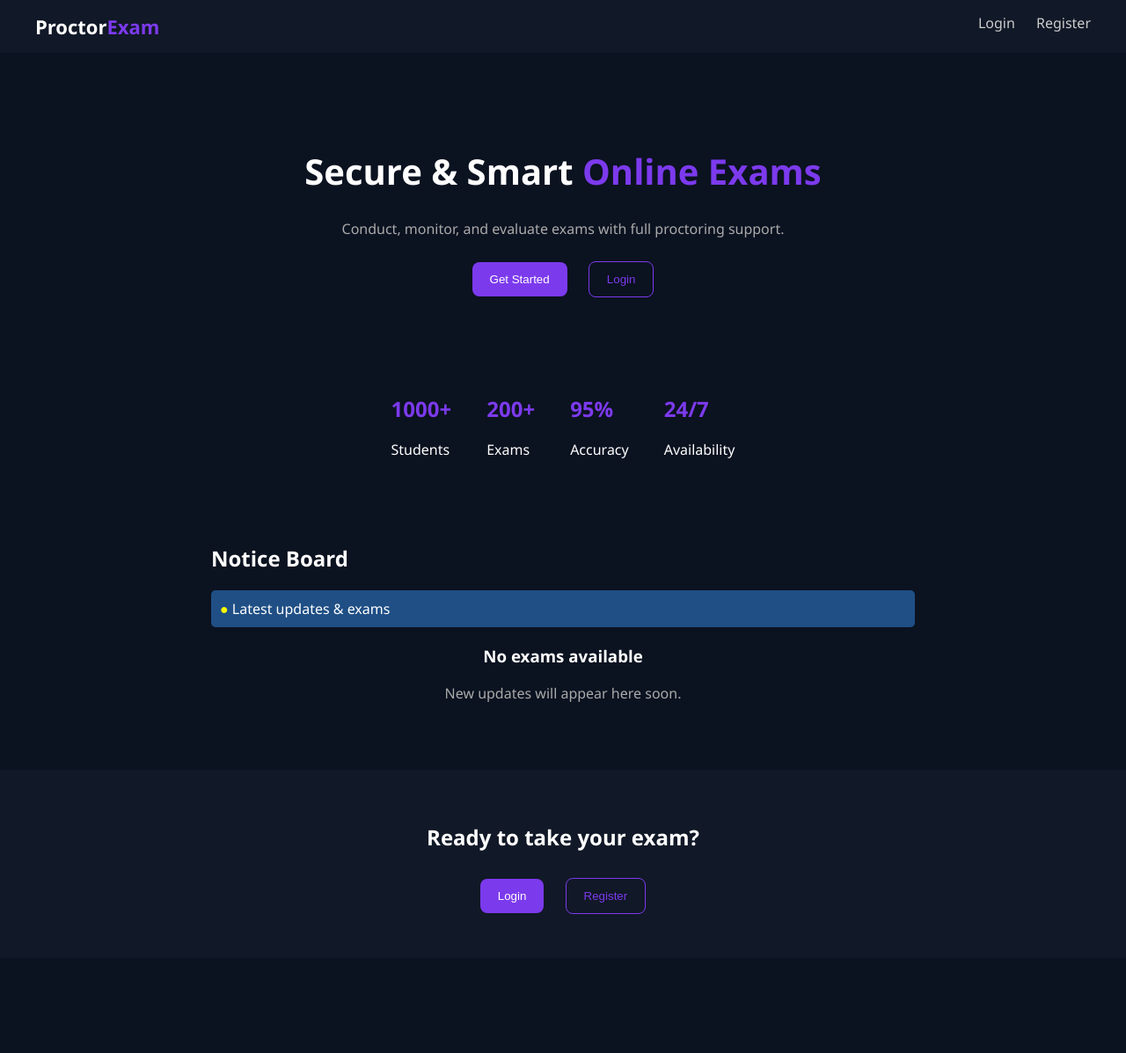
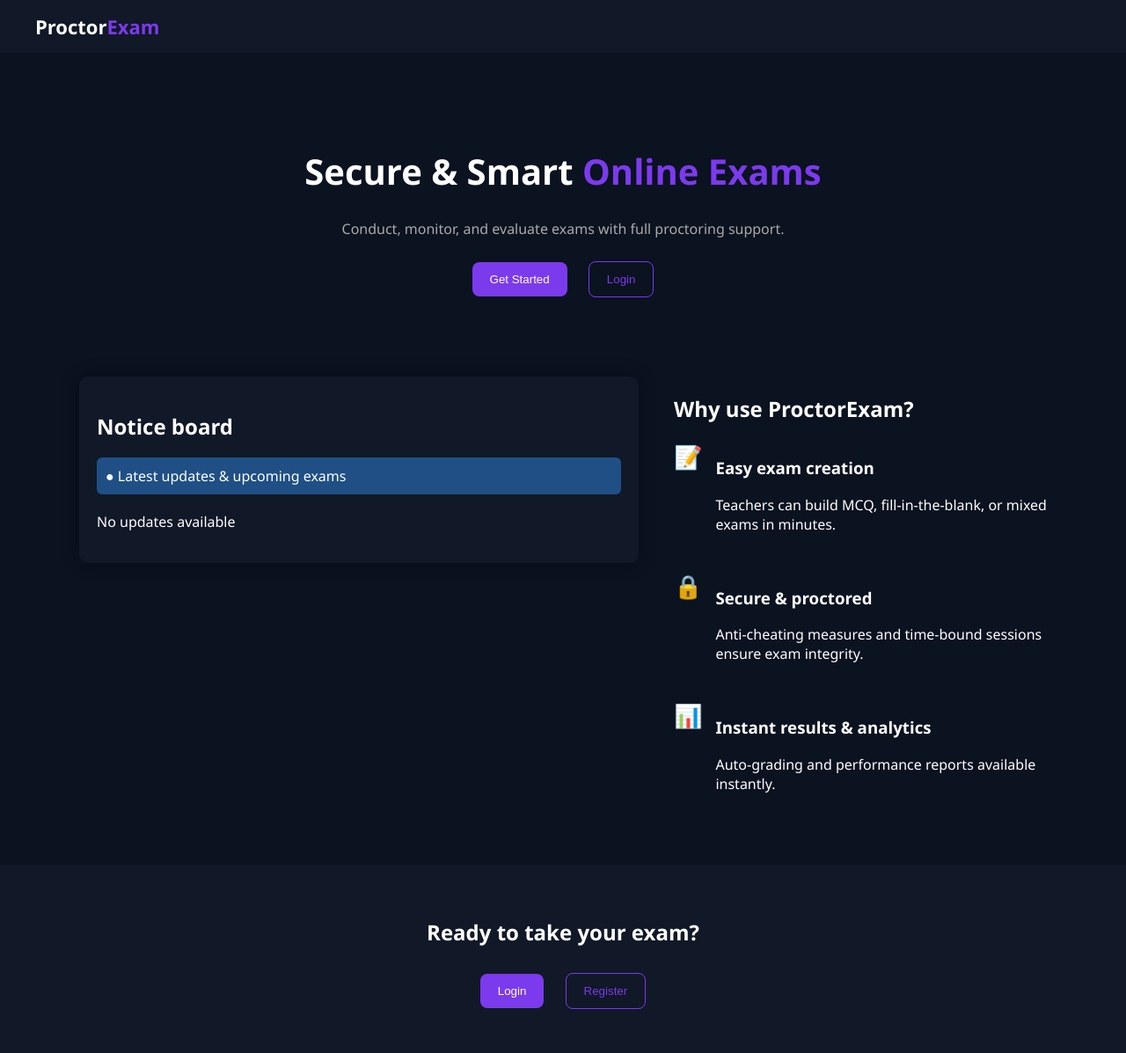
Before and after one commit to abhisekhpadhiary/mca_final_project, a Flask app: template templates/home.html in a window 1280 px wide. Shown: the whole page at 88% size. Before the commit the page ends 1039 px from the top, so only its background shows below. Run offline with Flask 3, Linux system fonts and the light colour scheme; the template is opened without the code that fills it, so the values that code supplies are empty.

Commit message:
home page fully updated

```diff
--- a/app.py
+++ b/app.py
@@ -110,7 +110,7 @@ def index():
     exam_list = []
 
     for exam in exams:
-        start = datetime.strptime(exam['start_time'], "%Y-%m-%d %H:%M:%S")
+        start = datetime.strptime(exam['start_time'], "%Y-%m-%dT%H:%M")
         end = start + timedelta(minutes=exam['duration'])
         now = datetime.now()
 
--- a/templates/home.html
+++ b/templates/home.html
@@ -71,54 +71,82 @@ body {
     background: transparent;
 }
 
-/* STATS */
-.stats {
+/* MAIN LAYOUT */
+.main-content {
     display: flex;
-    justify-content: center;
     gap: 40px;
-    margin: 40px 0;
+    max-width: 1100px;
+    margin: 40px auto;
+    align-items: flex-start;
 }
 
-.stat h2 {
-    color: #7c3aed;
+/* LEFT */
+.left-section {
+    flex: 1.5;
+}
+
+/* RIGHT */
+.right-section {
+    flex: 1;
 }
 
 /* NOTICE BOARD */
 .notice-board {
-    max-width: 800px;
-    margin: 40px auto;
+    background: #111827;   /* same as navbar */
+    color: #fff;
+    border-radius: 10px;
     padding: 20px;
+    box-shadow: 0 0 20px rgba(0,0,0,0.3);
 }
 
 .notice-header {
     background: #1f4f85;
+    color: #fff;
     padding: 10px;
-    border-radius: 5px;
+    border-radius: 6px;
     margin-bottom: 20px;
 }
 
 .notice-item {
     margin-bottom: 20px;
+    padding-bottom: 10px;
+    border-bottom: 1px solid #2a2f3a;
+}
+
+.notice-item h3 {
+    margin: 5px 0;
+    color: #e5e7eb;
+}
+
+.notice-item p {
+    margin: 2px 0;
+    color: #9ca3af;
 }
 
 /* BADGES */
 .badge {
     padding: 4px 10px;
-    border-radius: 10px;
+    border-radius: 12px;
     font-size: 12px;
 }
 
-.live {
-    background: red;
+.live { background: red; color: white; }
+.upcoming { background: #facc15; }
+.result { background: #60a5fa; }
+
+/* RIGHT FEATURES */
+.right-section h2 {
+    margin-bottom: 20px;
 }
 
-.upcoming {
-    background: #eab308;
-    color: black;
+.feature {
+    display: flex;
+    gap: 15px;
+    margin-bottom: 25px;
 }
 
-.result {
-    background: #3b82f6;
+.icon {
+    font-size: 26px;
 }
 
 /* FOOTER */
@@ -135,10 +163,7 @@ body {
 <!-- NAVBAR -->
 <div class="navbar">
     <div class="logo">Proctor<span>Exam</span></div>
-    <div class="nav-links">
-        <a href="/login">Login</a>
-        <a href="/register">Register</a>
-    </div>
+
 </div>
 
 <!-- HERO -->
@@ -150,21 +175,17 @@ body {
     <a href="/login"><button class="btn btn-outline">Login</button></a>
 </div>
 
-<!-- STATS -->
-<div class="stats">
-    <div class="stat"><h2>1000+</h2><p>Students</p></div>
-    <div class="stat"><h2>200+</h2><p>Exams</p></div>
-    <div class="stat"><h2>95%</h2><p>Accuracy</p></div>
-    <div class="stat"><h2>24/7</h2><p>Availability</p></div>
-</div>
+<!-- MAIN CONTENT -->
+<div class="main-content">
 
-<!-- NOTICE BOARD -->
+    <!-- LEFT: NOTICE BOARD -->
+    <div class="left-section">
         <div class="notice-board">
 
-    <h2>Notice Board</h2>
+            <h2>Notice board</h2>
 
             <div class="notice-header">
-        <span style="color:yellow;">●</span> Latest updates & exams
+                ● Latest updates & upcoming exams
             </div>
 
             {% if exams and exams|length > 0 %}
@@ -178,18 +199,18 @@ body {
                     {% elif exam.status == "Upcoming" %}
                         <span class="badge upcoming">Upcoming</span>
                     {% else %}
-                <span class="badge result">Result</span>
+                        <span class="badge result">Completed</span>
                     {% endif %}
 
                     <!-- TITLE -->
                     <h3>{{ exam.name }}</h3>
 
                     <!-- DETAILS -->
-            <p style="color:#aaa;">
+                    <p>
                         👨‍🏫 {{ exam.teacher }}
                     </p>
 
-            <p style="color:#888;">
+                    <p style="color:#555;">
                         ⏰ {{ exam.start }}
                     </p>
 
@@ -198,12 +219,43 @@ body {
 
             {% else %}
 
-        <div style="text-align:center;">
-            <h3>No exams available</h3>
-            <p style="color:#aaa;">New updates will appear here soon.</p>
+                <p>No updates available</p>
+
+            {% endif %}
+
+        </div>
     </div>
 
-    {% endif %}
+    <!-- RIGHT: FEATURES -->
+    <div class="right-section">
+
+        <h2>Why use ProctorExam?</h2>
+
+        <div class="feature">
+            <div class="icon">📝</div>
+            <div>
+                <h3>Easy exam creation</h3>
+                <p>Teachers can build MCQ, fill-in-the-blank, or mixed exams in minutes.</p>
+            </div>
+        </div>
+
+        <div class="feature">
+            <div class="icon">🔒</div>
+            <div>
+                <h3>Secure & proctored</h3>
+                <p>Anti-cheating measures and time-bound sessions ensure exam integrity.</p>
+            </div>
+        </div>
+
+        <div class="feature">
+            <div class="icon">📊</div>
+            <div>
+                <h3>Instant results & analytics</h3>
+                <p>Auto-grading and performance reports available instantly.</p>
+            </div>
+        </div>
+
+    </div>
 
 </div>
 
```
Lines whose indentation alone changed are shown as unchanged.
